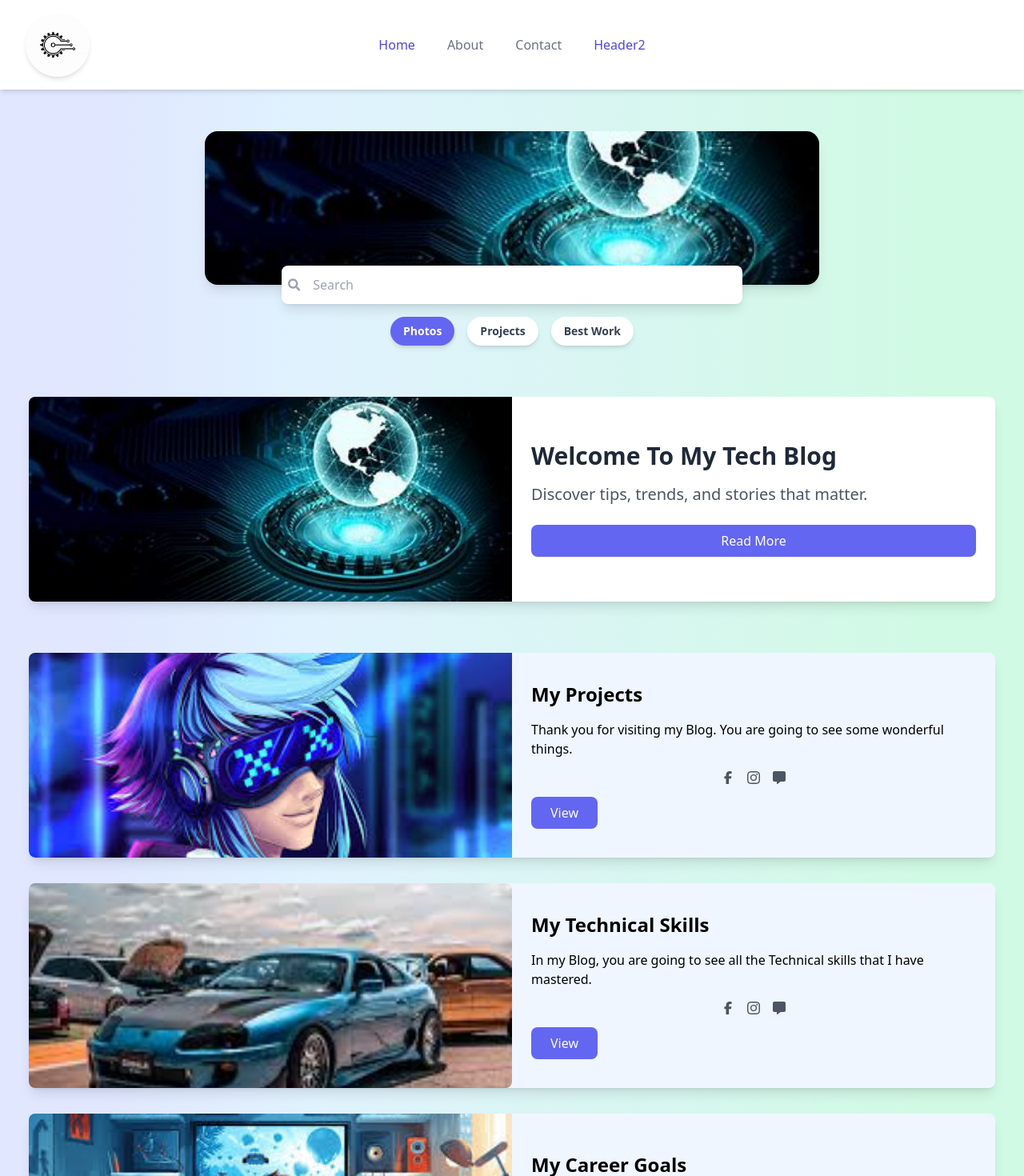
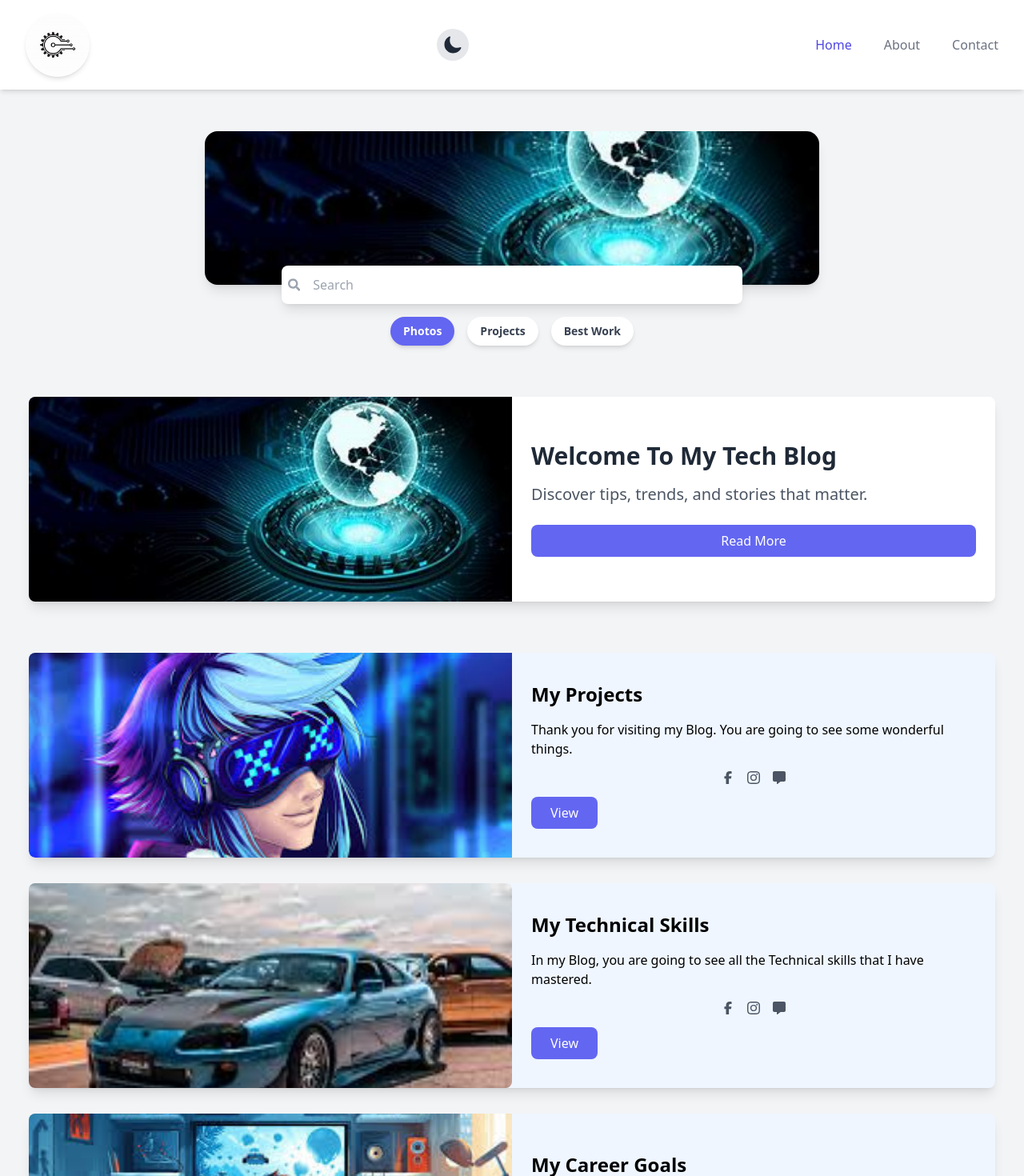
Before and after one commit to Oluwatobi97/My-Blog, a React (Vite) app in the folder my-blog/: page / in a window 1280 px wide. Shown: the top 1470 px of the page at 80% size. Built offline with nearby package versions, Linux system fonts and the light colour scheme.

Commit message:
i added dark mode to my code

```diff
--- a/my-blog/src/App.jsx
+++ b/my-blog/src/App.jsx
@@ -1,32 +1,44 @@
-import { Routes, Route } from "react-router-dom";
+import React, { useState, useEffect } from "react";
+import { Router, Routes, Route } from "react-router-dom";
 import Home from "./Page/Home";
-import BlogDetail from "./Page/BlogDetail";
+import About from "./Page/About";
+import Contact from "./Page/Contact";
 import Header from "./Component/Header";
 import Footer from "./Component/Footer";
+import BlogDetail from "./Page/BlogDetail";
 import TechnicalSkills from "./Component/TechnicalSkills";
 import CareerGoals from "./Component/CareerGoals";
-import Contact from "./Page/Contact";
-import About from "./Page/About";
 import FirstProject from "./Page/AllMyProject/FirstProject";
+
 function App() {
+  const [isDarkMode, setIsDarkMode] = useState(false);
+
+  useEffect(() => {
+    if (isDarkMode) {
+      document.documentElement.classList.add("dark");
+    } else {
+      document.documentElement.classList.remove("dark");
+    }
+  }, [isDarkMode]);
+
+  const toggleDarkMode = () => {
+    setIsDarkMode(!isDarkMode);
+  };
+
   return (
-    <>
-      <div className="p-[0] md:p-[0] bg-gradient-to-r from-indigo-100 from-10% via-sky-100 via-30% to-emerald-100 to-90%">
-        {/*Header */}
-        <Header />
-        <Routes>
-          <Route path="/" element={<Home />}></Route>
-          <Route path="/blog-detail" element={<BlogDetail />}></Route>
-          <Route path="/TechnicalSkills" element={<TechnicalSkills />}></Route>
-          <Route path="/CareerGoals" element={<CareerGoals />}></Route>
-          <Route path="/Contact" element={<Contact />}></Route>
-          <Route path="/About" element={<About />}></Route>
-          <Route path="/FirstProject" element={<FirstProject />}></Route>
-        </Routes>
-        {/* Footer */}
-        <Footer />
-      </div>
-    </>
+    <div className="min-h-screen bg-gray-100 dark:bg-gray-900 transition-colors duration-300">
+      <Header toggleDarkMode={toggleDarkMode} isDarkMode={isDarkMode} />
+      <Routes>
+        <Route path="/" element={<Home />} />
+        <Route path="/About" element={<About />} />
+        <Route path="/Contact" element={<Contact />} />
+        <Route path="/blog-detail" element={<BlogDetail />} />
+        <Route path="/TechnicalSkills" element={<TechnicalSkills />} />
+        <Route path="/CareerGoals" element={<CareerGoals />} />
+        <Route path="/FirstProject" element={<FirstProject />} />
+      </Routes>
+      <Footer />
+    </div>
   );
 }
 
--- a/my-blog/src/Component/Blogs.css
+++ b/my-blog/src/Component/Blogs.css
@@ -1,41 +1,24 @@
-@keyframes fadeIn {
-  from {
-    opacity: 0;
-    transform: translateY(20px);
-  }
-  to {
-    opacity: 1;
-    transform: translateY(0);
-  }
+body.dark-mode {
+  background-color: #121212;
+  color: #ffffff;
 }
 
-.animate-fade-in {
-  animation: fadeIn 1s ease-in-out;
+.dark-mode .bg-white {
+  background-color: #1e1e1e;
 }
 
-.scroll-transition {
-  opacity: 0;
-  transition: opacity 0.5s ease-in-out, transform 0.5s ease-in-out;
-  transform: translateY(20px);
+.dark-mode .text-gray-500 {
+  color: #b0b0b0;
 }
 
-.scroll-transition.visible {
-  opacity: 1;
-  transform: translateY(0);
+.dark-mode .text-gray-900 {
+  color: #e0e0e0;
 }
 
-button.clicked {
-  animation: buttonClick 0.3s ease-in-out;
+.dark-mode .hover\:bg-gray-50:hover {
+  background-color: #2e2e2e;
 }
 
-@keyframes buttonClick {
-  0% {
-    transform: scale(1);
-  }
-  50% {
-    transform: scale(0.95);
-  }
-  100% {
-    transform: scale(1);
-  }
+.dark-mode .hover\:text-gray-900:hover {
+  color: #ffffff;
 }
--- a/my-blog/src/Component/Blogs.jsx
+++ b/my-blog/src/Component/Blogs.jsx
@@ -1,4 +1,4 @@
-import React, { useEffect } from "react";
+import React, { useEffect, useState } from "react";
 import Photo4 from "../assets/images/Photo4.jpeg";
 import Photo2 from "../assets/images/Photo2.jpeg";
 import Photo5 from "../assets/images/Photo5.jpeg";
@@ -10,6 +10,8 @@ import "./Blogs.css"; // Import the CSS file for animations
 
 function Blogs() {
   const navigate = useNavigate();
+  const [loading, setLoading] = useState(false);
+  const [darkMode, setDarkMode] = useState(false);
 
   useEffect(() => {
     const handleScroll = () => {
@@ -27,93 +29,118 @@ function Blogs() {
   }, []);
 
   const handleButtonClick = (path) => {
+    setLoading(true);
     const button = document.querySelector(`button[data-path="${path}"]`);
     button.classList.add("clicked");
     setTimeout(() => {
       button.classList.remove("clicked");
+      setLoading(false);
       navigate(path);
     }, 300); // Match this duration with the CSS animation duration
   };
 
+  const toggleDarkMode = () => {
+    setDarkMode(!darkMode);
+    document.body.classList.toggle("dark-mode", !darkMode);
+  };
+
   return (
-    <div className="container mx-auto px-4 py-8">
+    <div className={`container mx-auto px-4 py-8 ${darkMode ? "dark" : ""}`}>
+      {/* <button
+        onClick={toggleDarkMode}
+        className="mb-4 px-4 py-2 bg-gray-800 text-white rounded-lg"
+      >
+        Toggle Dark Mode
+      </button> */}
       <div className="space-y-8">
-        <div className="md:flex items-center bg-blue-50 rounded-lg shadow-lg overflow-hidden animate-fade-in">
+        <div className="md:flex items-center bg-blue-50 dark:bg-gray-800 rounded-lg shadow-lg overflow-hidden animate-fade-in">
           <img
             src={Photo4}
-            className="w-full md:w-1/2 h-64 object-cover rounded-t-lg md:rounded-l-lg md:rounded-t-none scroll-transition"
+            className="w-full md:w-1/2 h-64 object-cover rounded-t-lg md:rounded-l-lg md:rounded-t-none scroll-transition hover-3d"
             alt="My Projects"
           />
           <div className="p-6 md:w-1/2">
-            <h1 className="text-2xl font-bold mb-4">My Projects</h1>
-            <p className="mb-4">
+            <h1 className="text-2xl font-bold mb-4 dark:text-white">
+              My Projects
+            </h1>
+            <p className="mb-4 dark:text-gray-300">
               Thank you for visiting my Blog. You are going to see some
               wonderful things.
             </p>
             <div className="flex justify-center space-x-4 mb-4">
-              <FaFacebookF className="text-gray-600 hover:text-indigo-500 cursor-pointer" />
-              <BsInstagram className="text-gray-600 hover:text-indigo-500 cursor-pointer" />
-              <FaMessage className="text-gray-600 hover:text-indigo-500 cursor-pointer" />
+              <FaFacebookF className="text-gray-600 dark:text-gray-400 hover:text-indigo-500 cursor-pointer" />
+              <BsInstagram className="text-gray-600 dark:text-gray-400 hover:text-indigo-500 cursor-pointer" />
+              <FaMessage className="text-gray-600 dark:text-gray-400 hover:text-indigo-500 cursor-pointer" />
             </div>
             <button
-              className="w-full md:w-auto px-6 py-2 bg-indigo-500 text-white rounded-lg hover:bg-indigo-600 transition-all duration-300 ease-in-out"
+              className={`w-full md:w-auto px-6 py-2 bg-indigo-500 text-white rounded-lg hover:bg-indigo-600 transition-all duration-300 ease-in-out ${
+                loading ? "loading" : ""
+              }`}
               data-path="blog-detail/"
               onClick={() => handleButtonClick("blog-detail/")}
             >
-              View
+              {loading ? "Loading..." : "View"}
             </button>
           </div>
         </div>
 
-        <div className="md:flex items-center bg-blue-50 rounded-lg shadow-lg overflow-hidden animate-fade-in">
+        <div className="md:flex items-center bg-blue-50 dark:bg-gray-800 rounded-lg shadow-lg overflow-hidden animate-fade-in">
           <div className="p-6 md:w-1/2 md:order-2">
-            <h1 className="text-2xl font-bold mb-4">My Technical Skills</h1>
-            <p className="mb-4">
+            <h1 className="text-2xl font-bold mb-4 dark:text-white">
+              My Technical Skills
+            </h1>
+            <p className="mb-4 dark:text-gray-300">
               In my Blog, you are going to see all the Technical skills that I
               have mastered.
             </p>
             <div className="flex justify-center space-x-4 mb-4">
-              <FaFacebookF className="text-gray-600 hover:text-indigo-500 cursor-pointer" />
-              <BsInstagram className="text-gray-600 hover:text-indigo-500 cursor-pointer" />
-              <FaMessage className="text-gray-600 hover:text-indigo-500 cursor-pointer" />
+              <FaFacebookF className="text-gray-600 dark:text-gray-400 hover:text-indigo-500 cursor-pointer" />
+              <BsInstagram className="text-gray-600 dark:text-gray-400 hover:text-indigo-500 cursor-pointer" />
+              <FaMessage className="text-gray-600 dark:text-gray-400 hover:text-indigo-500 cursor-pointer" />
             </div>
             <button
-              className="w-full md:w-auto px-6 py-2 bg-indigo-500 text-white rounded-lg hover:bg-indigo-600 transition-all duration-300 ease-in-out"
+              className={`w-full md:w-auto px-6 py-2 bg-indigo-500 text-white rounded-lg hover:bg-indigo-600 transition-all duration-300 ease-in-out ${
+                loading ? "loading" : ""
+              }`}
               data-path="TechnicalSkills/"
               onClick={() => handleButtonClick("TechnicalSkills/")}
             >
-              View
+              {loading ? "Loading..." : "View"}
             </button>
           </div>
           <img
             src={Photo2}
-            className="w-full md:w-1/2 h-64 object-cover rounded-b-lg md:rounded-r-lg md:rounded-b-none md:order-1 scroll-transition"
+            className="w-full md:w-1/2 h-64 object-cover rounded-b-lg md:rounded-r-lg md:rounded-b-none md:order-1 scroll-transition hover-3d"
             alt="Technical Skills"
           />
         </div>
 
-        <div className="md:flex items-center bg-blue-50 rounded-lg shadow-lg overflow-hidden animate-fade-in">
+        <div className="md:flex items-center bg-blue-50 dark:bg-gray-800 rounded-lg shadow-lg overflow-hidden animate-fade-in">
           <img
             src={Photo5}
-            className="w-full md:w-1/2 h-64 object-cover rounded-t-lg md:rounded-l-lg md:rounded-t-none scroll-transition"
+            className="w-full md:w-1/2 h-64 object-cover rounded-t-lg md:rounded-l-lg md:rounded-t-none scroll-transition hover-3d"
             alt="Career Goals"
           />
           <div className="p-6 md:w-1/2">
-            <h1 className="text-2xl font-bold mb-4">My Career Goals</h1>
-            <p className="mb-4">
+            <h1 className="text-2xl font-bold mb-4 dark:text-white">
+              My Career Goals
+            </h1>
+            <p className="mb-4 dark:text-gray-300">
               Bring your imagination to us, we will make it a reality for you.
             </p>
             <div className="flex justify-center space-x-4 mb-4">
-              <FaFacebookF className="text-gray-600 hover:text-indigo-500 cursor-pointer" />
-              <BsInstagram className="text-gray-600 hover:text-indigo-500 cursor-pointer" />
-              <FaMessage className="text-gray-600 hover:text-indigo-500 cursor-pointer" />
+              <FaFacebookF className="text-gray-600 dark:text-gray-400 hover:text-indigo-500 cursor-pointer" />
+              <BsInstagram className="text-gray-600 dark:text-gray-400 hover:text-indigo-500 cursor-pointer" />
+              <FaMessage className="text-gray-600 dark:text-gray-400 hover:text-indigo-500 cursor-pointer" />
             </div>
             <button
-              className="w-full md:w-auto px-6 py-2 bg-indigo-500 text-white rounded-lg hover:bg-indigo-600 transition-all duration-300 ease-in-out"
+              className={`w-full md:w-auto px-6 py-2 bg-indigo-500 text-white rounded-lg hover:bg-indigo-600 transition-all duration-300 ease-in-out ${
+                loading ? "loading" : ""
+              }`}
               data-path="CareerGoals/"
               onClick={() => handleButtonClick("CareerGoals/")}
             >
-              View
+              {loading ? "Loading..." : "View"}
             </button>
           </div>
         </div>
--- a/my-blog/src/Component/Header.jsx
+++ b/my-blog/src/Component/Header.jsx
@@ -1,9 +1,9 @@
+import Logo from "./../assets/images/Logo.jpeg";
+import { IoMenu, IoClose, IoSunny, IoMoon } from "react-icons/io5";
 import React, { useState, useRef, useEffect } from "react";
-import Logo from "./../assets/images/Logo.jpeg";
-import { IoLogoYoutube, IoMenu, IoClose } from "react-icons/io5";
 import { useNavigate, NavLink } from "react-router-dom";
 
-function Header() {
+function Header({ toggleDarkMode, isDarkMode }) {
   const [menuOpen, setMenuOpen] = useState(false);
   const menuRef = useRef(null);
   const navigate = useNavigate();
@@ -22,73 +22,59 @@ function Header() {
     { name: "Home", path: "/" },
     { name: "About", path: "/About" },
     { name: "Contact", path: "/Contact" },
-
-    function Header() {
-      const [menuOpen, setMenuOpen] = useState(false);
-      const menuRef = useRef(null);
-      const navigate = useNavigate();
-
-      useEffect(() => {
-        const handleClickOutside = (event) => {
-          if (menuRef.current && !menuRef.current.contains(event.target)) {
-            setMenuOpen(false);
-          }
-        };
-        document.addEventListener("mousedown", handleClickOutside);
-        return () =>
-          document.removeEventListener("mousedown", handleClickOutside);
-      }, []);
-
-      const navItems = [
-        { name: "Home", path: "/" },
-        { name: "About", path: "/About" },
-        { name: "Contact", path: "/Contact" },
   ];
 
   return (
-        <header className="sticky top-0 z-50 bg-white shadow-md transition-all duration-300 ease-in-out">
+    <header className="sticky top-0 z-50 bg-white dark:bg-gray-900 shadow-md transition-colors duration-300">
       <div className="max-w-7xl mx-auto px-4 sm:px-6 lg:px-8">
-            <div className="flex justify-between items-center py-4 md:justify-between md:space-x-10">
-              <div className="flex justify-start lg:w-0 lg:flex-1">
+        <div className="flex justify-between items-center py-4">
+          {/* Logo */}
           <img
             src={Logo}
             alt="Logo"
-                  className="w-16 h-16 md:w-20 md:h-20 object-cover cursor-pointer rounded-full shadow-md transition-all duration-300 ease-in-out hover:shadow-lg hover:scale-105"
+            className="w-16 h-16 md:w-20 md:h-20 object-cover cursor-pointer rounded-full shadow-md"
             onClick={() => navigate("/")}
           />
-              </div>
 
-              <div className="-mr-2 -my-2 md:hidden">
+          <div className="flex items-center space-x-4">
+            {/* Dark Mode Toggle Button */}
+            <button
+              onClick={toggleDarkMode}
+              className="p-2 rounded-full bg-gray-200 dark:bg-gray-700 text-gray-800 dark:text-gray-200 transition-colors duration-300"
+              aria-label="Toggle Dark Mode"
+            >
+              {isDarkMode ? (
+                <IoSunny className="w-6 h-6" />
+              ) : (
+                <IoMoon className="w-6 h-6" />
+              )}
+            </button>
+
+            {/* Hamburger Menu Button (Mobile) */}
             <button
               type="button"
-                  className="bg-white rounded-md p-2 inline-flex items-center justify-center text-gray-400 hover:text-gray-500 hover:bg-gray-100 focus:outline-none focus:ring-2 focus:ring-inset focus:ring-indigo-500 transition-colors duration-200"
+              className="md:hidden bg-white dark:bg-gray-800 p-2 rounded-md text-gray-800 dark:text-gray-200"
               onClick={() => setMenuOpen(!menuOpen)}
             >
-                  <span className="sr-only">Open menu</span>
               {menuOpen ? (
-                    <IoClose
-                      className="h-6 w-6 transition-transform duration-200 rotate-90"
-                      aria-hidden="true"
-                    />
+                <IoClose className="w-6 h-6" />
               ) : (
-                    <IoMenu
-                      className="h-6 w-6 transition-transform duration-200"
-                      aria-hidden="true"
-                    />
+                <IoMenu className="w-6 h-6" />
               )}
             </button>
           </div>
 
+          {/* Desktop Navigation */}
           <nav className="hidden md:flex space-x-10">
             {navItems.map((item) => (
               <NavLink
                 key={item.name}
                 to={item.path}
                 className={({ isActive }) =>
-                      `text-base font-medium transition-colors duration-200 ${
+                  `transition-colors duration-300 ${
                     isActive
-                          ? "text-indigo-600 hover:text-indigo-500"
-                          : "text-gray-500 hover:text-gray-900"
+                      ? "text-indigo-600 dark:text-indigo-400"
+                      : "text-gray-500 dark:text-gray-300 hover:text-gray-900 dark:hover:text-white"
                   }`
                 }
               >
@@ -96,147 +82,27 @@ function Header() {
               </NavLink>
             ))}
           </nav>
-
-              <div className="hidden md:flex items-center justify-end md:flex-1 lg:w-0">
-                {/* Your subscribe button can go here if needed */}
-              </div>
         </div>
       </div>
 
-          {/* Mobile menu */}
+      {/* Mobile Menu */}
+      {menuOpen && (
         <div
-            className={`${
-              menuOpen
-                ? "opacity-100 translate-y-0"
-                : "opacity-0 -translate-y-full"
-            } md:hidden absolute top-full inset-x-0 p-2 transition transform origin-top-right duration-300 ease-in-out`}
+          ref={menuRef}
+          className="md:hidden bg-white dark:bg-gray-800 p-4 shadow-lg absolute top-16 inset-x-0 transition-colors duration-300"
         >
-            <div className="rounded-lg shadow-lg ring-1 ring-black ring-opacity-5 bg-white divide-y-2 divide-gray-50">
-              <div className="pt-5 pb-6 px-5">
-                <div className="mt-6">
-                  <nav className="grid gap-y-8">
           {navItems.map((item) => (
             <NavLink
               key={item.name}
               to={item.path}
-                        className={({ isActive }) =>
-                          `-m-3 p-3 flex items-center rounded-md hover:bg-gray-50 transition-colors duration-200 ${
-                            isActive
-                              ? "text-indigo-600 hover:text-indigo-500"
-                              : "text-gray-900 hover:text-gray-700"
-                          }`
-                        }
               onClick={() => setMenuOpen(false)}
+              className="block px-4 py-2 text-gray-800 dark:text-gray-300 hover:bg-gray-100 dark:hover:bg-gray-700 transition-colors duration-300"
             >
               {item.name}
             </NavLink>
           ))}
-                  </nav>
         </div>
-              </div>
-            </div>
-          </div>
-        </header>
-      );
-    },
-  ];
-
-  return (
-    <header className="sticky top-0 z-50 bg-white shadow-md">
-      <div className="max-w-7xl mx-auto px-4 sm:px-6 lg:px-8">
-        <div className="flex justify-between items-center py-4 md:justify-between md:space-x-10">
-          <div className="flex justify-start lg:w-0 lg:flex-1">
-            <img
-              src={Logo}
-              alt="Logo"
-              className="w-16 h-16 md:w-20 md:h-20 object-cover cursor-pointer rounded-full shadow-md transition-all duration-300 ease-in-out hover:shadow-lg hover:scale-105"
-              onClick={() => navigate("/")}
-            />
-          </div>
-
-          <div className="-mr-2 -my-2 md:hidden">
-            <button
-              type="button"
-              className="bg-white rounded-md p-2 inline-flex items-center justify-center text-gray-400 hover:text-gray-500 hover:bg-gray-100 focus:outline-none focus:ring-2 focus:ring-inset focus:ring-indigo-500"
-              onClick={() => setMenuOpen(!menuOpen)}
-            >
-              <span className="sr-only">Open menu</span>
-              {menuOpen ? (
-                <IoClose className="h-6 w-6" aria-hidden="true" />
-              ) : (
-                <IoMenu className="h-6 w-6" aria-hidden="true" />
       )}
-            </button>
-          </div>
-
-          <nav className="hidden md:flex space-x-10">
-            {navItems.map((item) => (
-              <NavLink
-                key={item.name}
-                to={item.path}
-                className={({ isActive }) =>
-                  `text-base font-medium ${
-                    isActive
-                      ? "text-indigo-600 hover:text-indigo-500"
-                      : "text-gray-500 hover:text-gray-900"
-                  }`
-                }
-              >
-                {item.name}
-              </NavLink>
-            ))}
-          </nav>
-
-          <div className="hidden md:flex items-center justify-end md:flex-1 lg:w-0">
-            {/* <button
-              className="ml-8 whitespace-nowrap inline-flex items-center justify-center px-4 py-2 border border-transparent rounded-md shadow-sm text-base font-medium text-white bg-red-600 hover:bg-red-700"
-              onClick={() => window.open("https://youtube.com", "_blank")}
-            >
-              Subscribe <IoLogoYoutube className="ml-2" />
-            </button> */}
-          </div>
-        </div>
-      </div>
-
-      {/* Mobile menu */}
-      <div
-        className={`${
-          menuOpen ? "block" : "hidden"
-        } md:hidden absolute top-full inset-x-0 p-2 transition transform origin-top-right`}
-      >
-        <div className="rounded-lg shadow-lg ring-1 ring-black ring-opacity-5 bg-white divide-y-2 divide-gray-50">
-          <div className="pt-5 pb-6 px-5">
-            <div className="mt-6">
-              <nav className="grid gap-y-8">
-                {navItems.map((item) => (
-                  <NavLink
-                    key={item.name}
-                    to={item.path}
-                    className={({ isActive }) =>
-                      `-m-3 p-3 flex items-center rounded-md hover:bg-gray-50 ${
-                        isActive
-                          ? "text-indigo-600 hover:text-indigo-500"
-                          : "text-gray-900 hover:text-gray-700"
-                      }`
-                    }
-                    onClick={() => setMenuOpen(false)}
-                  >
-                    {item.name}
-                  </NavLink>
-                ))}
-              </nav>
-            </div>
-          </div>
-          <div className="py-6 px-5 space-y-6">
-            {/* <button
-              className="w-full flex items-center justify-center px-4 py-2 border border-transparent rounded-md shadow-sm text-base font-medium text-white bg-red-600 hover:bg-red-700"
-              onClick={() => window.open("https://youtube.com", "_blank")}
-            >
-              Subscribe <IoLogoYoutube className="ml-2" />
-            </button> */}
-          </div>
-        </div>
-      </div>
     </header>
   );
 }
--- a/my-blog/tailwind.config.js
+++ b/my-blog/tailwind.config.js
@@ -1,6 +1,7 @@
 /** @type {import('tailwindcss').Config} */
 export default {
   content: ["./index.html", "./src/**/*.{js,ts,jsx,tsx}"],
+  darkMode: "class", // Add this line to enable dark mode
   theme: {
     extend: {},
   },
```
Lines whose indentation alone changed are shown as unchanged.
